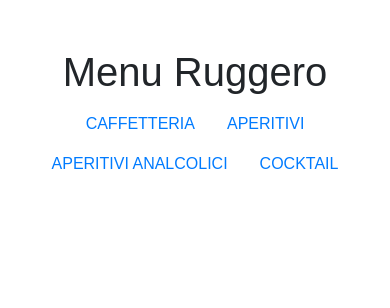
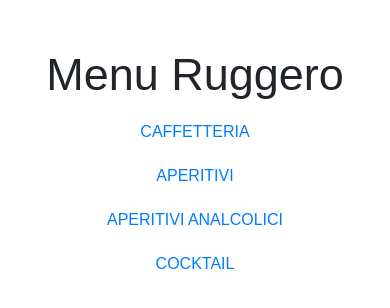
Before and after one commit to edik17/BarRuggeroMenu, a plain HTML site: page index.html in a window 390 px wide. Drawn offline with nearby package versions, Linux system fonts and the light colour scheme.

Commit message:
Add files via upload
Refactoring

```diff
--- a/index.html
+++ b/index.html
@@ -25,6 +25,11 @@
         .menu-item:last-child {
             border-bottom: none;
         }
+        .nav-link {
+            display: block;
+            text-align: center;
+            margin: 5px 0;
+        }
         @media (max-width: 576px) {
             .menu-item {
                 flex-direction: column;
@@ -34,12 +39,17 @@
                 align-self: flex-end;
             }
         }
+        @media (max-width: 768px) {
+            .nav-link {
+                margin: 2px 0;
+            }
+        }
     </style>
 </head>
 <body>
     <div class="container mt-5">
-        <h1 class="text-center">Menu Ruggero</h1>
-        <nav class="nav justify-content-center">
+        <h1 class="text-center" style="font-size: 45px;">Menu Ruggero</h1>
+        <nav class="nav flex-column align-items-center mb-4">
             <a class="nav-link" href="caffetteria.html">CAFFETTERIA</a>
             <a class="nav-link" href="aperitivi.html">APERITIVI</a>
             <a class="nav-link" href="aperitivi_analcolici.html">APERITIVI ANALCOLICI</a>
```
Also changed, not shown: aperitivi.html (+1 -1 lines), caffetteria.html (+1 -1 lines).
